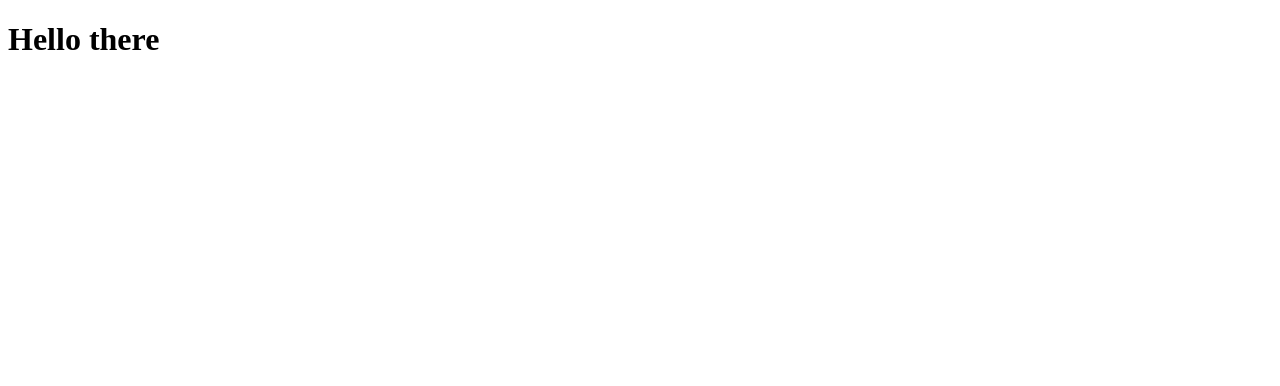
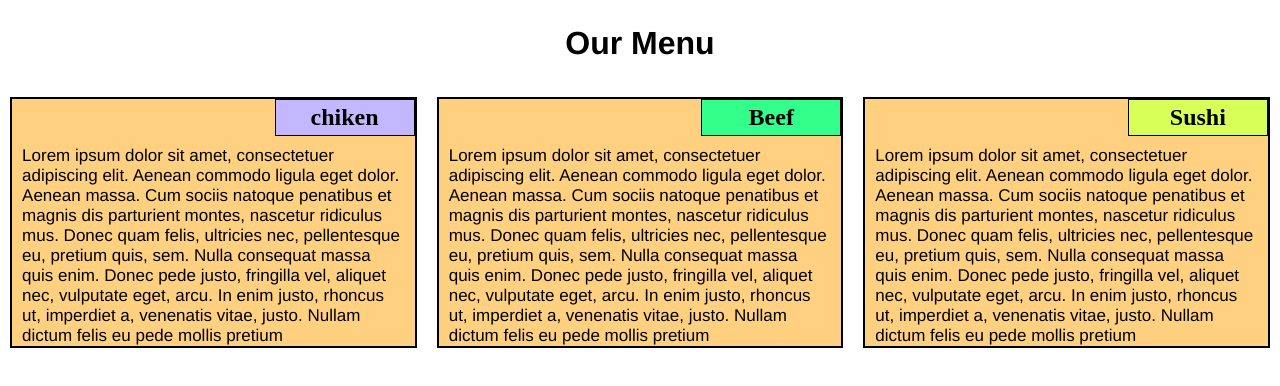
Before and after one commit to abdou20062/coursera-test, a plain HTML site: page mod2_solution/index.html in a window 1280 px wide. Drawn offline with Linux system fonts and the light colour scheme.

Commit message:
assignment

```diff
--- /dev/null
+++ b/mod2_solution/css/main.css
@@ -0,0 +1,119 @@
+* {
+    box-sizing: border-box;
+    margin: 0;
+    padding: 0;
+}
+
+h1 {
+    text-align: center;
+    margin: 25px;
+    font-family: "Helvetica Neue",Arial,Helvetica,sans-serif;
+
+}
+
+.wrap {
+
+
+  margin: 10px;
+  border: 2px solid black;
+  background-color: #FFD080;
+}
+
+
+.header1 {
+  margin-bottom: 10px;
+  margin-left: auto;
+  width: 140px;
+
+  padding: 4px;
+  text-align: center;
+
+  border: 1px solid black;
+  background-color: #C3B8FF;
+
+}
+
+.header2 {
+  margin-bottom: 10px;
+  margin-left: auto;
+  width: 140px;
+  padding: 4px;
+  text-align: center;
+  border: 1px solid black;
+  background-color: #33FF8B;
+
+}
+
+.header3 {
+  margin-bottom: 10px;
+  margin-left: auto;
+  width: 140px;
+
+  padding: 4px;
+  text-align: center;
+
+  border: 1px solid black;
+  background-color: #D8FF57;
+
+}
+
+
+p {
+
+    width: 95%;
+    margin-right: auto;
+    margin-left: auto;
+    font-family: Helvetica;
+    font-size: 17px;
+    color: black;
+}
+
+.row {
+  width: 100%;
+}
+
+/********** DESKTOP VESRION **********/
+@media (min-width: 992px) {
+   .col-lg-4 {
+
+    float: left;
+  }
+
+  .col-lg-4 {
+    width: 33.33%;
+  }
+
+}
+
+/********** TABLET VERSION **********/
+@media (min-width: 768px) and (max-width: 991px) {
+   .col-md-6, .col-md-12 {
+    float: left;
+
+  }
+
+  .col-md-6 {
+    width: 50%;
+  }
+
+  .col-md-12 {
+    width: 100%;
+  }
+}
+
+/********** MOBILE VERSION **********/
+@media screen and (max-width: 767px)  {
+    .col-xs-10, .col-xs-11 {
+    float: left;
+    margin-left: 9%;
+
+  }
+
+  .col-xs-10 {
+    width: 83.33%;
+  }
+  .col-xs-11 {
+    width: 91.66%;
+  }
+
+}
--- a/mod2_solution/index.html
+++ b/mod2_solution/index.html
@@ -1,12 +1,47 @@
 <!DOCTYPE html>
 <html>
     <head>
-        <meta chareset="utf-8">
+        <meta charset="utf-8">
+        <meta name="viewport" content="width-device-width, initial-scale=1">
+        <link rel="stylesheet" href="css/main.css">
         <title>
             Module 2 Coding Assignment
         </title>
     </head>
     <body>
-         <h1>Hello there</h1>
+         <h1>Our Menu</h1>
+
+         <div class="row">
+            <div class="col-lg-4 col-md-6 col-xs-10">
+              <div class="wrap">
+                <div class="header1">
+                    <h2>chiken</h2>
+                </div>
+                <div class="content">
+                <p>Lorem ipsum dolor sit amet, consectetuer adipiscing elit. Aenean commodo ligula eget dolor. Aenean massa. Cum sociis natoque penatibus et magnis dis parturient montes, nascetur ridiculus mus. Donec quam felis, ultricies nec, pellentesque eu, pretium quis, sem. Nulla consequat massa quis enim. Donec pede justo, fringilla vel, aliquet nec, vulputate eget, arcu. In enim justo, rhoncus ut, imperdiet a, venenatis vitae, justo. Nullam dictum felis eu pede mollis pretium</p>
+                </div>
+              </div>
+          </div>
+            <div class="col-lg-4 col-md-6 col-xs-10">
+                <div class="wrap">
+                <div class="header2">
+                    <h2>Beef</h2>
+                </div>
+                <div class="content">
+                <p>Lorem ipsum dolor sit amet, consectetuer adipiscing elit. Aenean commodo ligula eget dolor. Aenean massa. Cum sociis natoque penatibus et magnis dis parturient montes, nascetur ridiculus mus. Donec quam felis, ultricies nec, pellentesque eu, pretium quis, sem. Nulla consequat massa quis enim. Donec pede justo, fringilla vel, aliquet nec, vulputate eget, arcu. In enim justo, rhoncus ut, imperdiet a, venenatis vitae, justo. Nullam dictum felis eu pede mollis pretium</p>
+                </div>
+              </div>
+            </div>
+            <div class="col-lg-4 col-md-12 col-xs-10">
+                <div class="wrap">
+                <div class="header3">
+                    <h2>Sushi</h2>
+                </div>
+                <div class="content">
+                <p>Lorem ipsum dolor sit amet, consectetuer adipiscing elit. Aenean commodo ligula eget dolor. Aenean massa. Cum sociis natoque penatibus et magnis dis parturient montes, nascetur ridiculus mus. Donec quam felis, ultricies nec, pellentesque eu, pretium quis, sem. Nulla consequat massa quis enim. Donec pede justo, fringilla vel, aliquet nec, vulputate eget, arcu. In enim justo, rhoncus ut, imperdiet a, venenatis vitae, justo. Nullam dictum felis eu pede mollis pretium</p>
+                </div>
+              </div>
+            </div>
+        </div>
     </body>
 </html>
```
